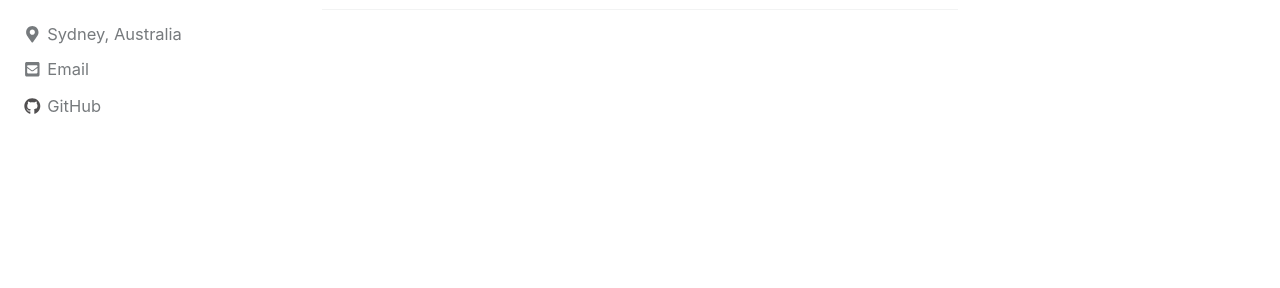
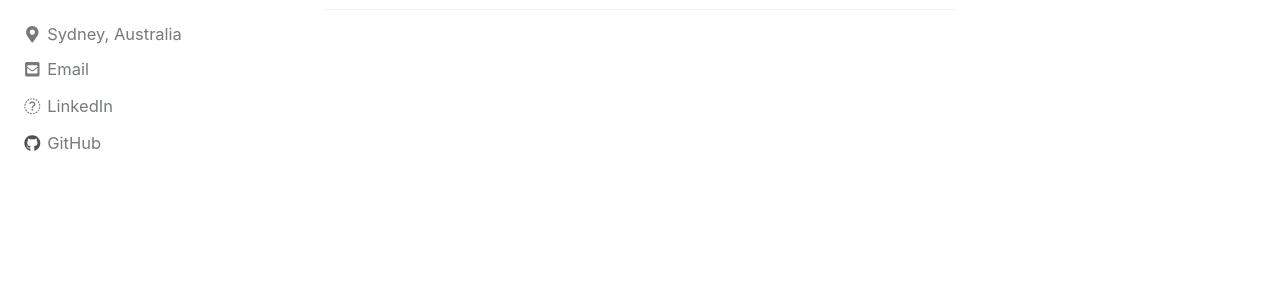
Before and after one commit to SurajSatheesan/SurajSatheesan.github.io, a Jekyll site: the page built from index.html, in a window 1280 px wide. Shown: the part 170-458 px from the top of the page. Built offline with Jekyll 4.4.1, drawn with Linux system fonts in a browser that asks for light colours; cached includes are drawn as plain includes; nearby versions of some CDN libraries; the list of posts is cut into pages by our own code.

Commit message:
Changes to config

```diff
--- a/_config.yml
+++ b/_config.yml
@@ -112,9 +112,9 @@ author:
     - label: "Email"
       icon: "fas fa-fw fa-envelope-square"
       url: mailto:surajsatheesan@gmail.com
-    - label: "Website"
-      icon: "fas fa-fw fa-link"
-      # url: "https://your-website.com"
+    - label: "LinkedIn"
+      icon: "fas fa-fw fa-linkedin-square"
+      url: "https://www.linkedin.com/in/suraj-satheesan"
     - label: "Twitter"
       icon: "fab fa-fw fa-twitter-square"
       # url: "https://twitter.com/"
```
